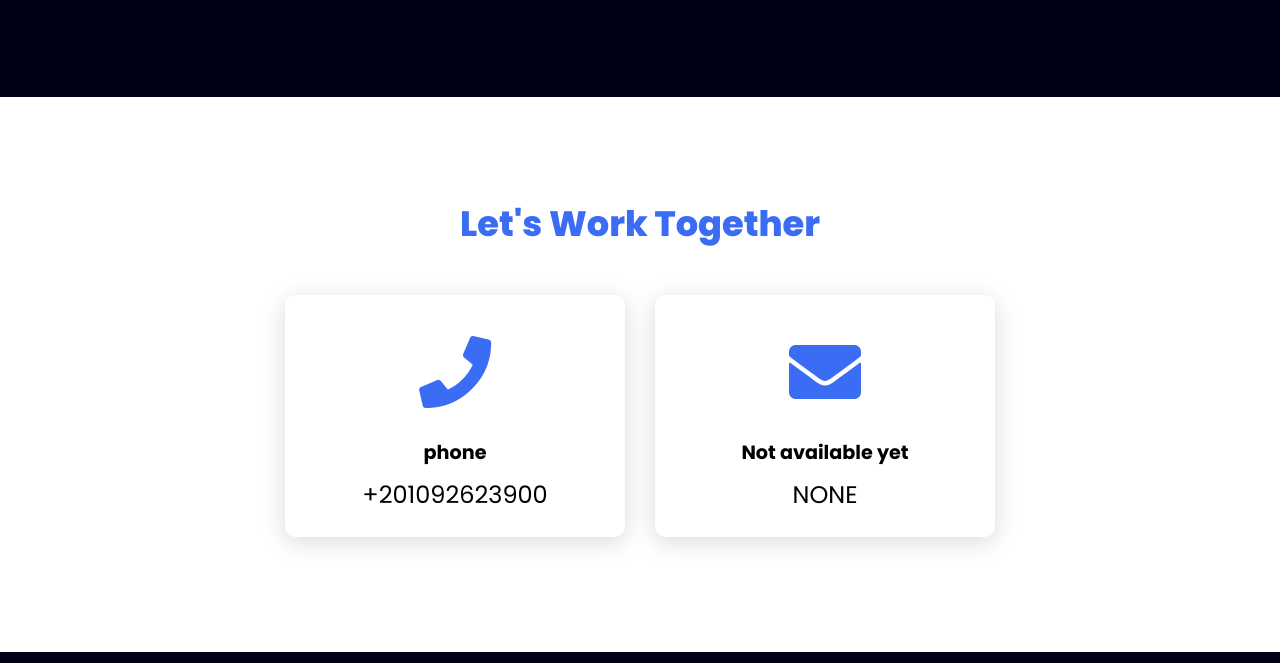
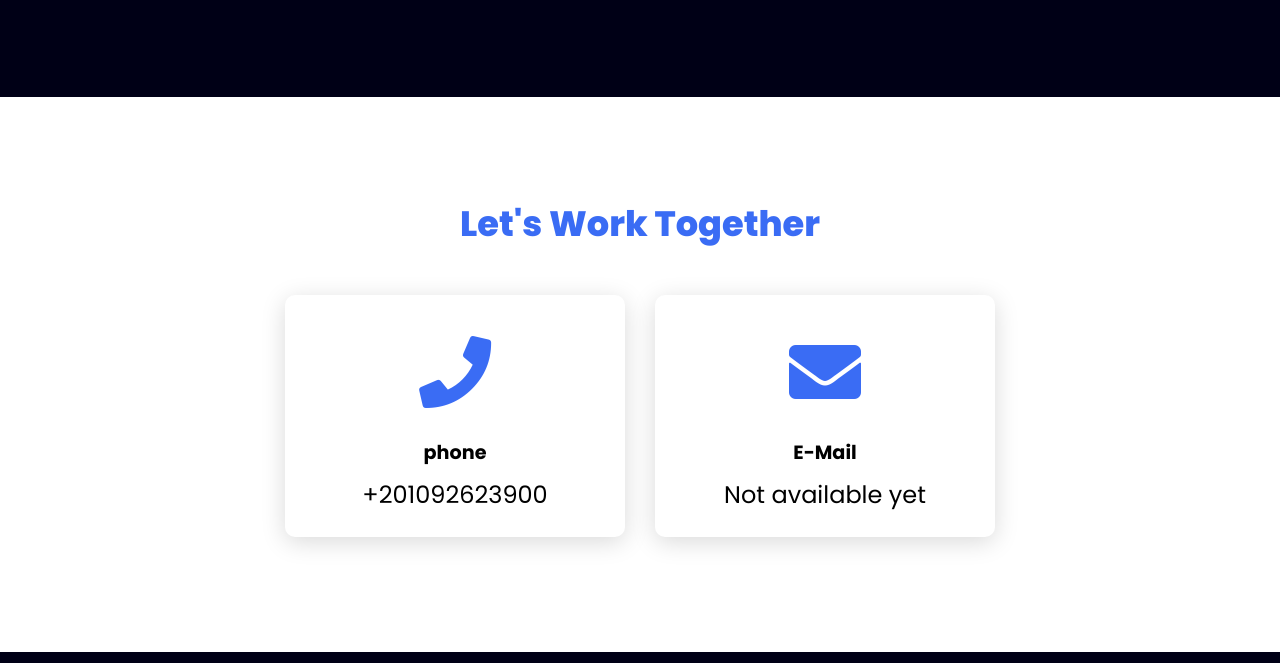
Before and after one commit to dracula0007/web-page, a plain HTML site: page index.html in a window 1280 px wide. Shown: the part 2350-3013 px from the top of the page. Drawn offline with Linux system fonts and the light colour scheme.

Commit message:
Update index.html

```diff
--- a/index.html
+++ b/index.html
@@ -104,8 +104,8 @@
                     <i class="fas fa-envelope"></i>
                 </div>
                 <div class="info">
-                    <h3>Not available yet</h3>
-                     <p>NONE</p>
+                    <h3>E-Mail</h3>
+                     <p>Not available yet</p>
                 </div>
     </section>
 
```
